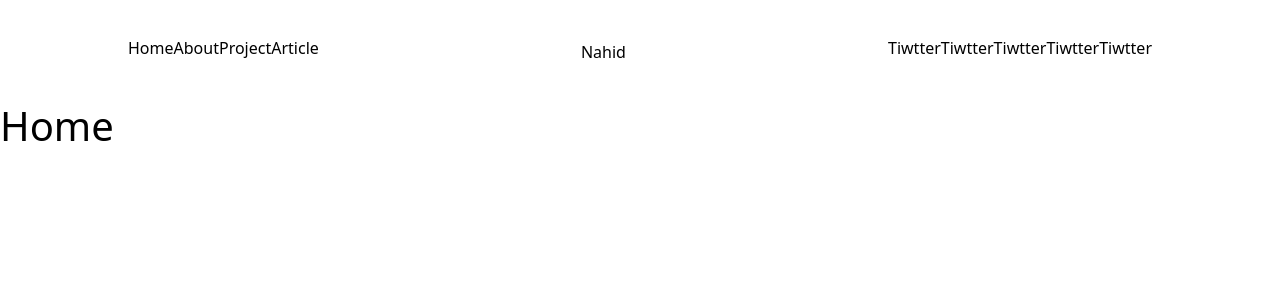
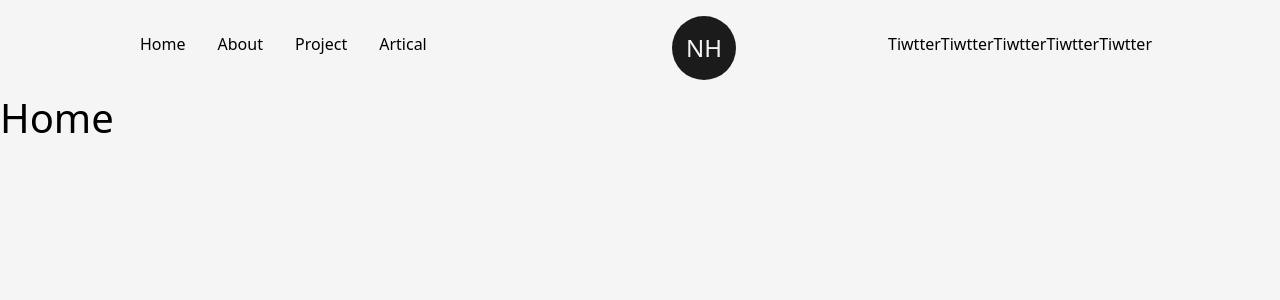
Before and after one commit to nahidulhasan4/My-Profolio, a Next.js app: page / in a window 1280 px wide. Shown: the top 300 px of the page. Built offline with nearby package versions, Linux system fonts and the light colour scheme.

Commit message:
here logo design complaeted

```diff
--- a/package.json
+++ b/package.json
@@ -18,7 +18,7 @@
   },
   "devDependencies": {
     "autoprefixer": "^10.4.20",
-    "postcss": "^8.4.47",
-    "tailwindcss": "^3.4.14"
+    "postcss": "^8.4.49",
+    "tailwindcss": "^3.4.15"
   }
 }
--- a/src/component/Logo.js
+++ b/src/component/Logo.js
@@ -1,12 +1,25 @@
-import React from 'react'
-import Link from 'next/link'
+import React from "react";
+import Link from "next/link";
+import{motion} from "framer-motion"
 
+
+const MotionLink= motion(Link)
 const Logo = () => {
   return (
-    <div className=' flex items-center justify-center mt-2'>
-      <Link href='/'>Nahid </Link>
-        </div>
-  )
-}
+    <div className=" flex items-center justify-center mt-2  ">
+      <MotionLink
+        href="/"
+        className='w-16 h-16 bg-dark py-2  text-light flex items-center rounded-full justify-center text-2xl'
+        whileHover={{
 
-export default Logo
+        backgroundColor:["#121212", "rgba(131,58,180,1)","rgba(253,29,29,1)","rgba(252,176,69,1)","rgba(131,58,180,1)", "#121212"],
+        transition:{duraction:1, repeat:Infinity}
+        }}
+      >
+        NH
+      </MotionLink>
+    </div>
+  );
+};
+
+export default Logo;
--- a/src/component/Navber.js
+++ b/src/component/Navber.js
@@ -1,17 +1,26 @@
 import Link from 'next/link'
 import React from 'react'
 import Logo from '@/component/Logo'
+
+
+const CastomLink= ({href, title, className=""}) =>{
+  return(
+    <Link href={href} className={`${className}`}>
+      {title}
+    </Link>
+  )
+}
 const Navber = () => {
   return (
   <>
   <header className='w-full px-32 py-8 font-medium flex items-center justify-between '>
-    <nav>
-        <Link href="/">Home</Link>
-        <Link href="/about">About</Link>
-        <Link href="/project">Project</Link>
-        <Link href="/article">Article</Link>
+    <nav className='px-3'>
+        <CastomLink href="/" title="Home" className="mr-4"/>
+        <CastomLink href="/about" title="About" className="mx-4" />
+        <CastomLink href="/project" title="Project" className="mx-4" />
+        <CastomLink href="/article"  title="Artical" className="ml-4" />
     </nav>
-    <Logo />
+
     <nav>
         <Link href="/" target={'_blank'}>Tiwtter</Link>
         <Link href="/" target={'_blank'}>Tiwtter</Link>
@@ -19,7 +28,9 @@
         <Link href="/" target={'_blank'}>Tiwtter</Link>
         <Link href="/" target={'_blank'}>Tiwtter</Link>
     </nav>
-
+     <div className=' absolute left-[50%] top-2 translate-x-[50%]'>
+     <Logo />
+     </div>
   </header>
   </>
   )
--- a/src/pages/_app.js
+++ b/src/pages/_app.js
@@ -5,7 +5,7 @@
 
 const montserrat = Montserrat({
   subsets: ["latin"],
-  variable: "--font-mont",
+  variable: "--font-montserrat",
 });
 
 export default function App({ Component, pageProps }) {
--- a/src/pages/index.js
+++ b/src/pages/index.js
@@ -10,7 +10,7 @@
         <title>Create Next App</title>
         <meta name="description" content="Generated by create next app" />
       </Head>
-      <main className="text-[40px]">Home</main>
+      <main className="text-[40px] font-mont">Home</main>
     </>
   );
 }
--- a/src/styles/Home.module.css
+++ b/src/styles/Home.module.css
@@ -15,7 +15,7 @@
   max-width: var(--max-width);
   width: 100%;
   z-index: 2;
-  font-family: var(--font-mono);
+  font-family: var(--font-mont);
 }
 
 .description a {
@@ -36,7 +36,7 @@
 
 .code {
   font-weight: 700;
-  font-family: var(--font-mono);
+  font-family: var(--font-mont);
 }
 
 .grid {
--- a/tailwind.config.js
+++ b/tailwind.config.js
@@ -15,7 +15,7 @@
         mont: ['var(--font-inter)'],
 
       },
-      color:{
+      colors:{
         dark: "#1b1b1b",
         light: "#f5f5f5",
         primary: "#B63E96", // 240,86,199
```
Also changed, not shown: 1 other file (tests, documents, lock files or other folders).
